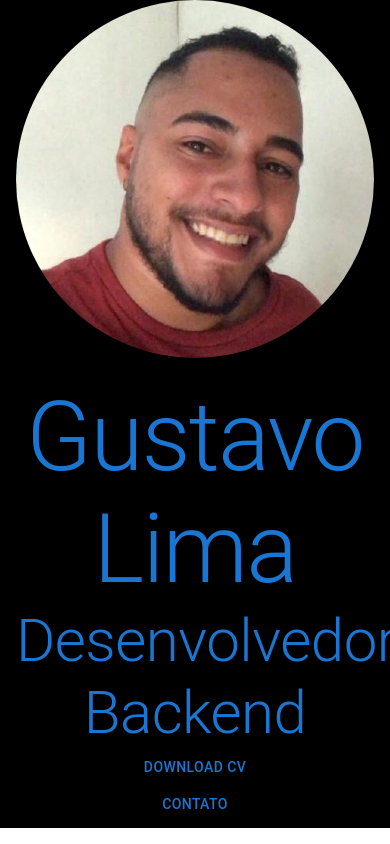
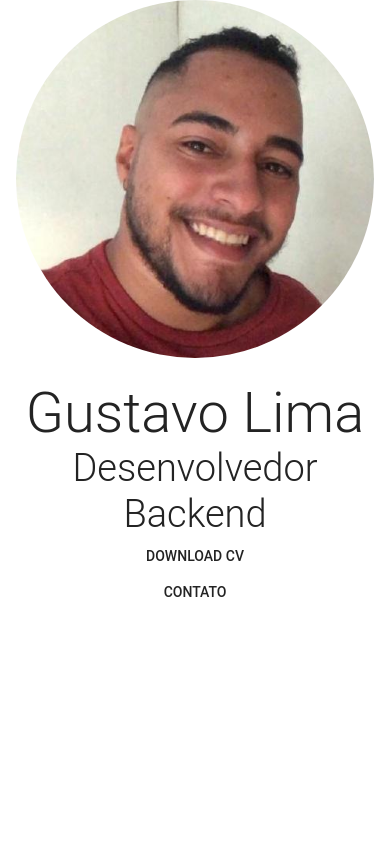
Before and after one commit to gustavolima15/my-portfolio, a React (Vite) app: page / in a window 390 px wide. Built offline with nearby package versions, Linux system fonts and the light colour scheme.

Commit message:
feat: responsividade e cor do background

```diff
--- a/src/main.tsx
+++ b/src/main.tsx
@@ -1,12 +1,15 @@
 import React from 'react'
 import ReactDOM from 'react-dom/client'
 import App from './App.tsx'
-import { CssBaseline } from '@mui/material'
+import { CssBaseline, ThemeProvider } from '@mui/material'
+import theme from './theme.ts'
 
 
 ReactDOM.createRoot(document.getElementById('root')!).render(
   <React.StrictMode>
+    <ThemeProvider theme={theme}>
       <CssBaseline />
-    <App />
+      <App />
+    </ThemeProvider>
   </React.StrictMode>,
 )
--- a/src/pages/Home/sections/Hero/Hero.tsx
+++ b/src/pages/Home/sections/Hero/Hero.tsx
@@ -6,7 +6,7 @@ const Hero = () => {
 
 
   const StyledHero = styled("div")(() => ({
-     backgroundColor: "black",
+     backgroundColor: "white",
      height: "100vh"
 
   }))
--- a/src/theme.ts
+++ b/src/theme.ts
@@ -1,6 +1,6 @@
-import { createTheme } from "@mui/material";
+import { createTheme, responsiveFontSizes } from "@mui/material";
 
-const theme = createTheme({
+let theme = createTheme({
     palette: {
         primary: {
             main: '#232323',
@@ -9,6 +9,11 @@ const theme = createTheme({
             main: '#4f8e3e',
         },
     },
+    typography: {
+        fontFamily: "Roboto"
+    }
 })
 
+theme = responsiveFontSizes(theme);
+
 export default theme;
```
